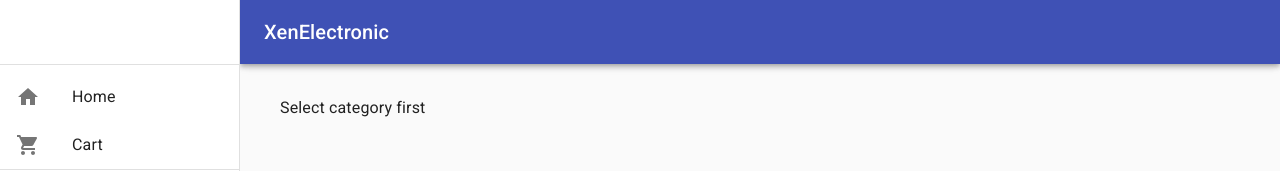
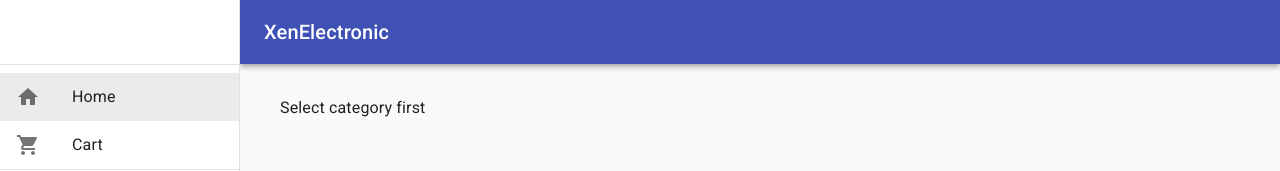
Before and after one commit to gifff/XenElectronic, a React (Create React App) app in the folder web/: page / in a window 1280 px wide. Shown: the top 171 px of the page. Built offline with nearby package versions, Linux system fonts and the light colour scheme; no server answers.

Commit message:
Handle selected menu item for Home and Cart

```diff
--- a/web/src/App.tsx
+++ b/web/src/App.tsx
@@ -11,9 +11,10 @@ import ResponsiveDrawer from './components/ResponsiveDrawer';
 import { useCookies } from 'react-cookie';
 import { makeStyles } from '@material-ui/core';
 import {
-  BrowserRouter as Router,
   Route,
   Switch,
+  useRouteMatch,
+  useLocation,
 } from 'react-router-dom';
 
 import HomeIcon from '@material-ui/icons/Home';
@@ -36,9 +37,12 @@ const useStyles = makeStyles((theme) => ({
 }))
 
 function App() {
+  const categoryRouteMatch = useRouteMatch<{ categoryId: string }>('/categories/:categoryId');
+  const location = useLocation();
+  const categoryIdFromRoute = categoryRouteMatch !== null ? Number(categoryRouteMatch.params.categoryId) : 0
   const [cookies, setCookie] = useCookies(['cartId']);
   const [categories, setCategories] = useState<Category[]>([]);
-  const [selectedCategory, setSelectedCategory] = useState<number>(0);
+  const [selectedCategory, setSelectedCategory] = useState<number>(!isNaN(categoryIdFromRoute) ? categoryIdFromRoute : 0);
   const classes = useStyles();
 
   useEffect(() => {
@@ -66,11 +70,17 @@ function App() {
   const drawer = (
     <React.Fragment>
       <List>
-        <ListItemLink to="/" key={"Home"}>
+        <ListItemLink
+          to="/"
+          selected={location.pathname === '/'}
+          key={"Home"}>
           <ListItemIcon><HomeIcon /></ListItemIcon>
           <ListItemText primary={"Home"} />
         </ListItemLink>
-        <ListItemLink to="/cart" key={"Cart"}>
+        <ListItemLink
+          to="/cart"
+          selected={location.pathname === '/cart'}
+          key={"Cart"}>
           <ListItemIcon><ShoppingCartIcon /></ListItemIcon>
           <ListItemText primary={"Cart"} />
         </ListItemLink>
@@ -95,7 +105,6 @@ function App() {
   );
 
   return (
-    <Router>
     <Container maxWidth="lg" className={classes.container}>
       <ResponsiveDrawer title="XenElectronic" drawer={drawer}>
         <Switch>
@@ -117,7 +126,6 @@ function App() {
         </Switch>
       </ResponsiveDrawer>
     </Container>
-    </Router>
   );
 }
 
--- a/web/src/index.tsx
+++ b/web/src/index.tsx
@@ -5,9 +5,11 @@ import './index.css';
 import App from './App';
 import * as serviceWorker from './serviceWorker';
 import { SnackbarProvider } from 'notistack'
+import { BrowserRouter as Router } from 'react-router-dom';
 
 ReactDOM.render(
   <React.StrictMode>
+    <Router>
       <CookiesProvider>
         <SnackbarProvider
           maxSnack={3}
@@ -18,6 +20,7 @@ ReactDOM.render(
           <App />
         </SnackbarProvider>
       </CookiesProvider>
+    </Router>
   </React.StrictMode>,
   document.getElementById('root')
 );
```
Lines whose indentation alone changed are shown as unchanged.
